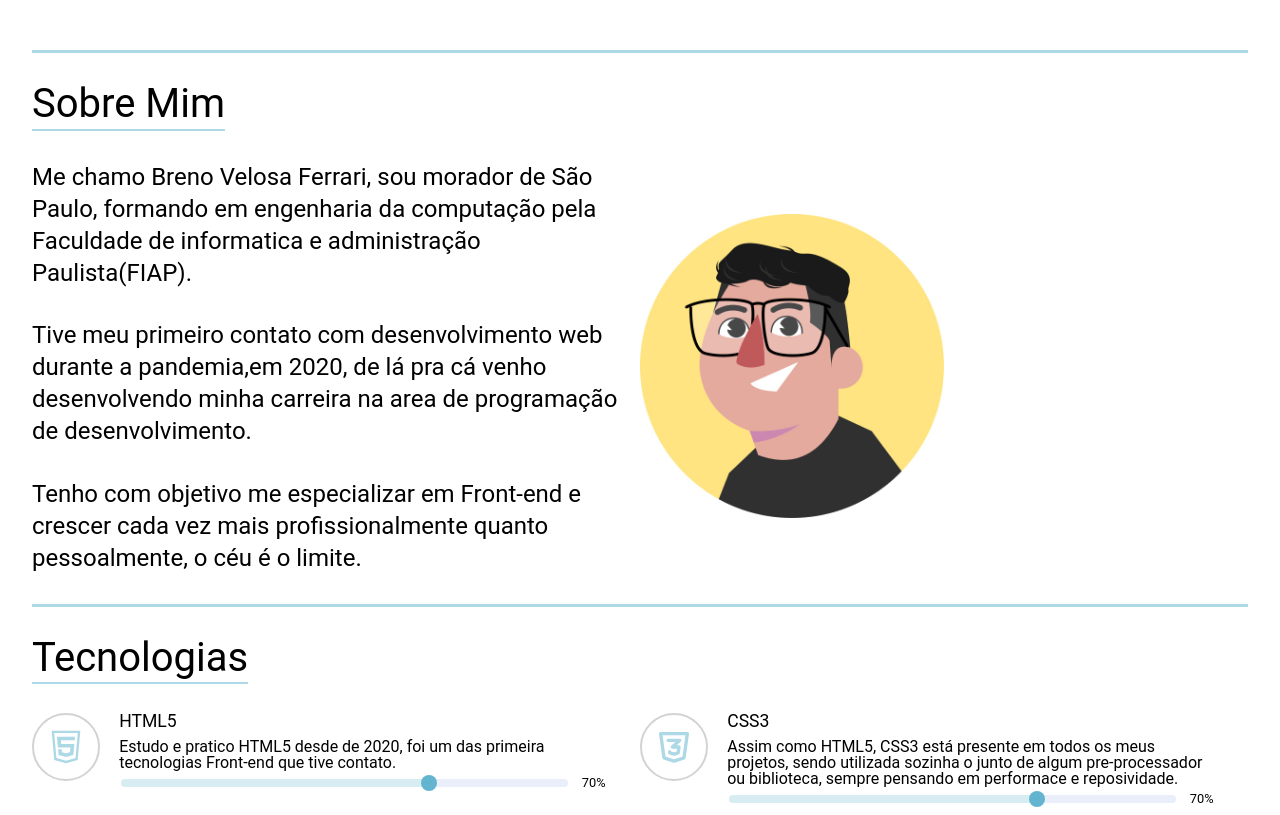
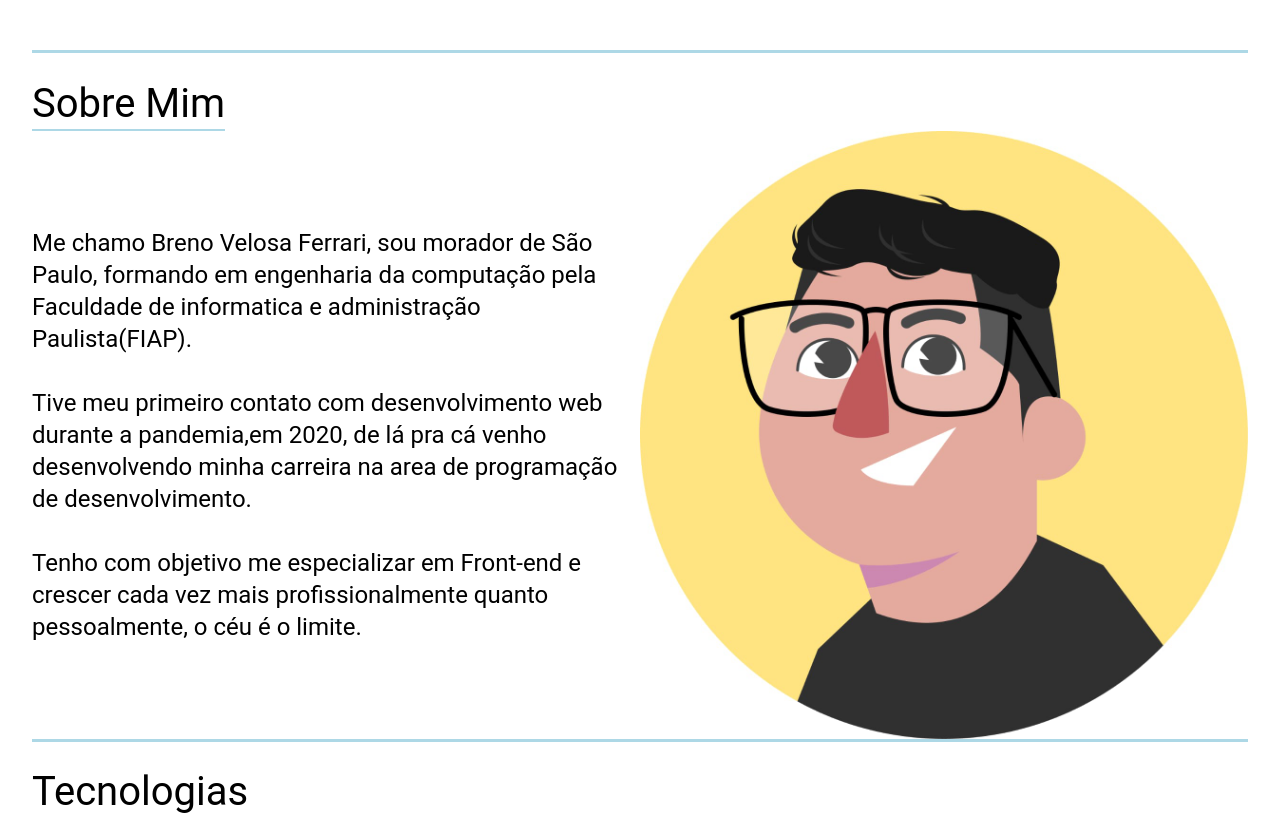
Before and after one commit to breno-Ferrari/PortifolioV2, a Next.js app: page / in a window 1280 px wide. Shown: the part 780-1595 px from the top of the page. Built offline with nearby package versions, Linux system fonts and the light colour scheme.

Commit message:
Corrigindo tecnologias

```diff
--- a/src/components/AboutMe/aboutMe.module.scss
+++ b/src/components/AboutMe/aboutMe.module.scss
@@ -7,7 +7,7 @@
         &__title{
             display: inline-block;
             // font-size: 40px;
-            font-size: clamp(2.5rem, 0.5vw, 3rem);
+            font-size: clamp(2.5rem,1vw, 3rem);
             padding-bottom: 0.3rem;
             border-bottom: 0.125rem solid hsl(195, 53%, 79%);
         }
@@ -15,13 +15,14 @@
             display: flex;
             align-items: center;
             &__text{
+                display: flex;
+                flex-direction: column;
+                justify-content: center;
                 width: 50%;
                 &__p{
-                    width: 100%;
-                    // font-size:20px;
-                    font-size: clamp(1.5rem, 50%, 3rem);
+                    font-size: clamp(1.5rem, 1vw, 2rem);
                     line-height: 2rem;
-                    margin: 1.9rem 0rem;
+                    margin: 1rem 0rem;
                     @media (max-width:56.25rem){ //900px
                         // font-size: 22px;
                         font-size: clamp(1.3rem, 50%, 2.7rem);
@@ -32,8 +33,11 @@
                 }
             }
             &__imageContainer{
-                width: 19rem;
-                text-align: center;
+                display: flex;
+                flex-direction: column;
+                justify-content: center;
+                align-items: center;
+                width: 50%;
                &__image{
                 width: 19rem;
                 height: 19rem;
@@ -53,9 +57,6 @@
     }
 
 }
-.highlights{
-    color: hsl(195, 53%, 50%);
-}
 
 @keyframes typing {
     0% {
--- a/src/components/Tecnologias/tecnologias.module.scss
+++ b/src/components/Tecnologias/tecnologias.module.scss
@@ -23,6 +23,7 @@
         &__row{
             display: flex;
             flex-wrap: nowrap;
+            align-items: center;
             &__item{
                 display: flex;
                 width: 100%;
@@ -35,7 +36,7 @@
                     width: 4rem;
                     border: 0.15rem solid lightgray;
                     border-radius: 50%;
-                    font-size: clamp(2.5rem, 0.5vw, 3rem);
+                    font-size: clamp(2rem, 1vw, 2.5rem);
                     color:lightblue ;
                     min-width: 4rem;
                     transition: all 0.2s;
@@ -46,19 +47,19 @@
                     margin-left: 1.2rem;
                     width: 80%;
                     &__title{
-                        font-size: 1.1rem;
+                        font-size: clamp(1.5rem,1vw, 2rem);
                     }
                     &__text{
                         margin-top: 0.5rem;
-                        font-size: 1rem;
+                        font-size: clamp(1rem,1vw, 1.5rem);
                     }
                     &__bar{
                         display: flex;
                         flex-direction: row;
                         align-items: flex-end;
                         &__text{
-                            font-size: 0.8rem;
-                            margin-left: 1rem;
+                            margin-top: 0.5rem;
+                            font-size: clamp(1rem,1vw, 1.5rem);
                         }
                     }
                      @media (max-width:56.25rem){ //900px
```
